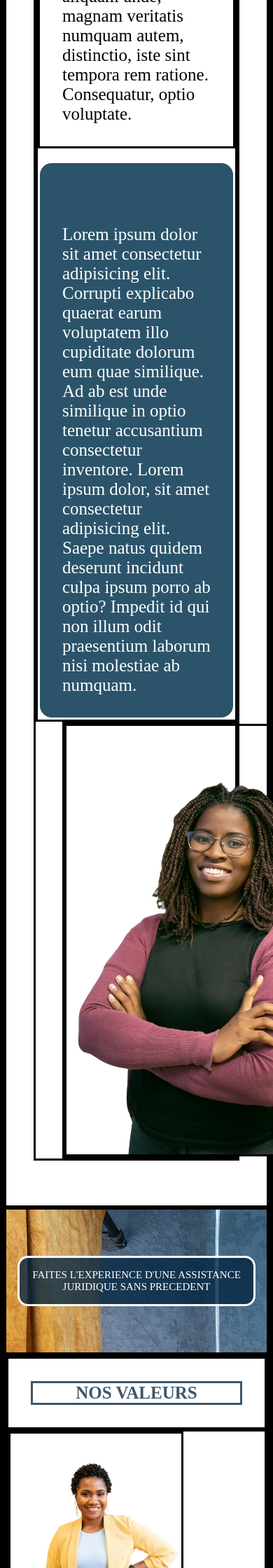
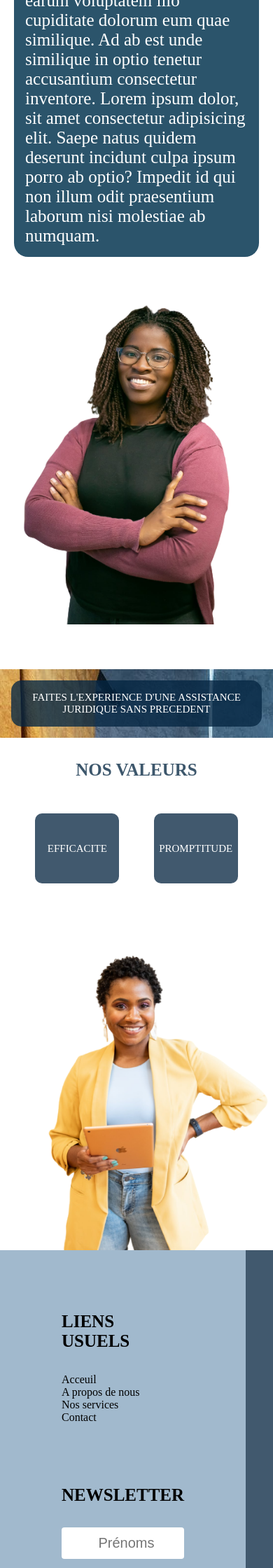
Before and after one commit to EHOGLORIA/Projet-chef-d-oeuvre, a PHP site: page /index2.html in a window 390 px wide; the page is wider, and only the part inside the window is pictured. Shown: the part 1360-3600 px from the top of that part at 70% size. Run offline with PHP 8.4, Linux system fonts and the light colour scheme; style sheets or scripts are compiled from the project's sources.

Commit message:
responsive page 2

```diff
--- a/index.html
+++ b/index.html
@@ -88,7 +88,7 @@
         </div> -->
         </div>
     </div>
-    <div class="footer-copyright pb-2 pt-2">
+    <div class="footer-copyright pb-2 pt-2 text-black">
         <p>copyright2022bygloria</p>
     </div>
 </section>
--- a/index2.html
+++ b/index2.html
@@ -38,7 +38,7 @@
         <h1 class="title-1 text-center text-deep-blue m-4">A PROPOS DE NOUS</h1>
         <div class="about mb-8 ">
             <div class="">
-                <p class="about-content  p-4"><br> <br> Lorem ipsum dolor sit amet consectetur
+                <p class="about-content  p-0 p-sm-4"><br> <br> Lorem ipsum dolor sit amet consectetur
                     adipisicing elit. Aut error impedit hic natus? Placeat
                     quis nihil voluptatum dolores. Esse eveniet totam
                     doloribus rem laudantium sed provident eos fugit odit ullam? Lorem,
@@ -47,7 +47,7 @@
                     numquam autem, distinctio, iste sint tempora rem ratione.
                     Consequatur, optio voluptate.</p> <br>
 
-                <p class="about-content about-content-secondary p-4"><br> <br> Lorem ipsum dolor sit amet consectetur
+                <p class="about-content about-content-secondary p-2 p-sm-4"><br> <br> Lorem ipsum dolor sit amet consectetur
                     adipisicing elit. Corrupti explicabo quaerat earum voluptatem
                     illo cupiditate dolorum eum quae similique. Ad ab est unde
                     similique in optio tenetur accusantium consectetur inventore.
@@ -60,9 +60,9 @@
     </section>
 
 <section class="container-fluid background-img-v1 p-2">
-    <!-- <div class="image1"><img src="images/inspiration21.jpeg" alt=""></div> -->
-    <div class="callToAction-content text-white p-2 p-sm-8"> FAITES L'EXPERIENCE D'UNE ASSISTANCE JURIDIQUE SANS PRECEDENT</div>
-    <!-- <div class="image2"><img src="images/inspiration21.jpeg" alt=""></div>  -->
+    <p class="callToAction-content text-white title-2 p-2 p-sm-8">
+        FAITES L'EXPERIENCE D'UNE ASSISTANCE JURIDIQUE SANS PRECEDENT
+    </p>
     </section>
 
     <section class="valeur-section">
@@ -70,41 +70,41 @@
         <div>
             <h2 class="title-1 text-center text-deep-blue m-4">NOS VALEURS</h2>
         </div>
-        <div class="valeur-content pr-8">
+        <div class="valeur-content p-0 pr-sm-8">
             <img class="valeur-image" src="images/R5.png" alt="image des valeurs">
-            <div class="valeur-items">
-                <p> EFFICACITE</p>
-            </div>
-            <div class="valeur-items">
-                <p>PROMPTITUDE</p>
+            <div class="p-2">
+                <div class="valeur-items">
+                    <p> EFFICACITE</p>
+                </div>
+                <div class="valeur-items">
+                    <p>PROMPTITUDE</p>
+                </div>
             </div>
         </div>
     </section>
 
-    <section class="footer-section text-deep-blue">
+    <section class="footer-section text-black">
         <div class="footer-content p-8 pt-4">
-            <div class="colonne">
-                <h3>LIENS USUELS</h3>
-
+            <div class="colonne p-3 pb-8">
+                <h3 class="title-3">LIENS USUELS</h3>
                 <ul class="pt-4 footer-link">
                     <li><a href="#">Acceuil</a></li>
                     <li><a href="#">A propos de nous</a></li>
                     <li><a href="#">Nos services</a></li>
                     <li><a href="#">Contact</a></li>
                 </ul>
-
             </div>
-            <div class="colonne">
-                <h3>NEWSLETTER</h3>
+            <div class="colonne p-3 pb-8">
+                <h3 class="title-3">NEWSLETTER</h3>
                 <form action="newsletter.php" method="post" class="pt-4">
-                    <input type="email" name="email" placeholder="Votre E-mail" required>
-                    <input type="text" name="message" placeholder="Votre message" required >
+                    <input type="text" name="message" placeholder="Prénoms" required >
+                    <input type="email" name="email" placeholder="E-mail" required>
                     <br>
                     <button type="submit" name="submit">Soumettez</button>
                 </form>
             </div>
-            <div class="colonne">
-                <h3>CONTACT</h3>
+            <div class="colonne p-3 pb-8">
+                <h3 class="title-3">CONTACT</h3>
                 <p class="pt-4"> Lome-adidogome <br>500m de la maison des jeunes <br>
                 </p> <br>
                 <!-- <div reseausocial>
--- a/sass/base/_typography.scss
+++ b/sass/base/_typography.scss
@@ -23,23 +23,23 @@ a {
 .title {
   &-1 {
     font-size: 40px;
+    @media (min-width: 1200px) {
+      font-size: 70px;
+    }
   }
 
   &-2 {
     font-size: 30px;
-  }
-
-  @media (min-width: 1200px) {
-    &-1 {
-      font-size: 70px;
-    }
-
-    &-2 {
+    @media (min-width: 1200px) {
       font-size: 50px;
     }
   }
-  &-2{
-    font-size: 50px;
+
+  &-3 {
+    font-size: 25px;
+    @media (min-width: 1200px) {
+      font-size: 40px;
+    }
   }
 }
 
--- a/sass/index.scss
+++ b/sass/index.scss
@@ -18,7 +18,6 @@
   box-sizing: border-box;
   margin: 0;
   padding: 0;
-  border: solid;
 }
 
 
@@ -188,17 +187,26 @@
 
 .valeur-content {
   display: flex;
-  gap: 20%;
-  padding-bottom: 10%;
+  flex-direction: column-reverse;
+  gap: 20px;
+  &>div{
+    display: flex;
+    gap: 15px;
+    justify-content: space-evenly;
+    align-items: center;
   }
-@media screen and (max-width:1200px) {
-  .valeur-content{
-    display: block;
+  @media screen and (min-width:768px) {
+    flex-direction: row;
     align-items: center;
-    justify-content: center;
+    &> img{
+      flex: 1 1 0%;
+    }
+    &> div{
+      flex: 2 1 0%;
     }
   }
 
+}
 /*
 .valeurtitre {
   font-size: 50px;
@@ -242,10 +250,13 @@
 
 @media screen and (max-width:1200px) {
   .valeur-image{
-    width: 250px;
+    width: 100%;
     display: block;
     align-items: center;
     justify-content: center;
+    & >img{
+      width: 100%;
+    }
   }
 }
 
@@ -253,16 +264,13 @@
   height: 200px;
   width: 320px;
   display: flex;
-  margin-top: 15%;
   background-color: rgba(5, 36, 64, 0.758);
   font-size: 30px;
   color: white;
   border-radius: 10px;
   align-items: center;
   justify-content: center;
-}
   @media screen and (max-width:1200px) {
-  .valeur-items {
     font-size: 15px;
     display: flex;
     justify-content: center;
--- a/sass/layout/_callToAction.scss
+++ b/sass/layout/_callToAction.scss
@@ -4,11 +4,8 @@
     display: flex;
     min-width: 25%;
     max-width: 1110px;
-    margin: 50px auto;
     background: $deep-blue;
     border-radius: 15px;
-    font-size: 30px;
-
     @media (min-width: 1200px) {
       padding: 100px;
     }
--- a/sass/layout/_container.scss
+++ b/sass/layout/_container.scss
@@ -1,7 +1,7 @@
 
 .container{
   max-width: 1110px;
-  padding: 0 39px;
+  padding: 0 20px;
   @media (min-width: 1200px) {
     margin: auto;
     padding: 0px;
--- a/sass/layout/_footer.scss
+++ b/sass/layout/_footer.scss
@@ -1,32 +1,24 @@
 .footer-section {
   width: 100%;
   background-color: rgba(5, 36, 64, 0.758);
-  margin-bottom: 70px;
   display: flex;
   flex-direction: column;
-  // text-align: center;
 }
 
 
-.footersection p{
-  color: white;
-}
-
 form input{
-  width: 200px;
+  width: 100%;
   height: 45px;
   border-radius: 4px;
   text-align: center;
   font-size: 20px;
-  margin: top 20px;
-  margin-bottom: 40px;
+  margin-bottom: 20px;
   outline: none;
   border: none;
 }
 form button{
   background: transparent;
   border: 2px solid #fff;
-  color: #fff ;
   border-radius: 30px;
   padding: 10px 30px;
   font-size: 15px;
@@ -37,28 +29,23 @@ form button{
   width: 90%;
   background-color: rgba(192, 216, 236, 0.758);
   display: flex;
-  flex-direction: row;
+  flex-direction: column;
   justify-content: space-between;
   max-width: 2000px;
-  margin-right: 39px;
-  @media (min-width: 1200px) {
+  @media (min-width: 750px) {
+    flex-direction: row;
     margin-right: auto;
     display: flex;
     justify-content: space-between;
   }
 }
 
-.colonne {
-  color: white;
-}
-
 .footer-copyright {
   text-align: center;
-  color: white;
 }
 
 .footer-link a{
-  color: white;
+  color: rgb(0, 0, 0);
   &:hover{
     color: rgb(0, 0, 0);
   }
```
Lines whose indentation alone changed are shown as unchanged.
